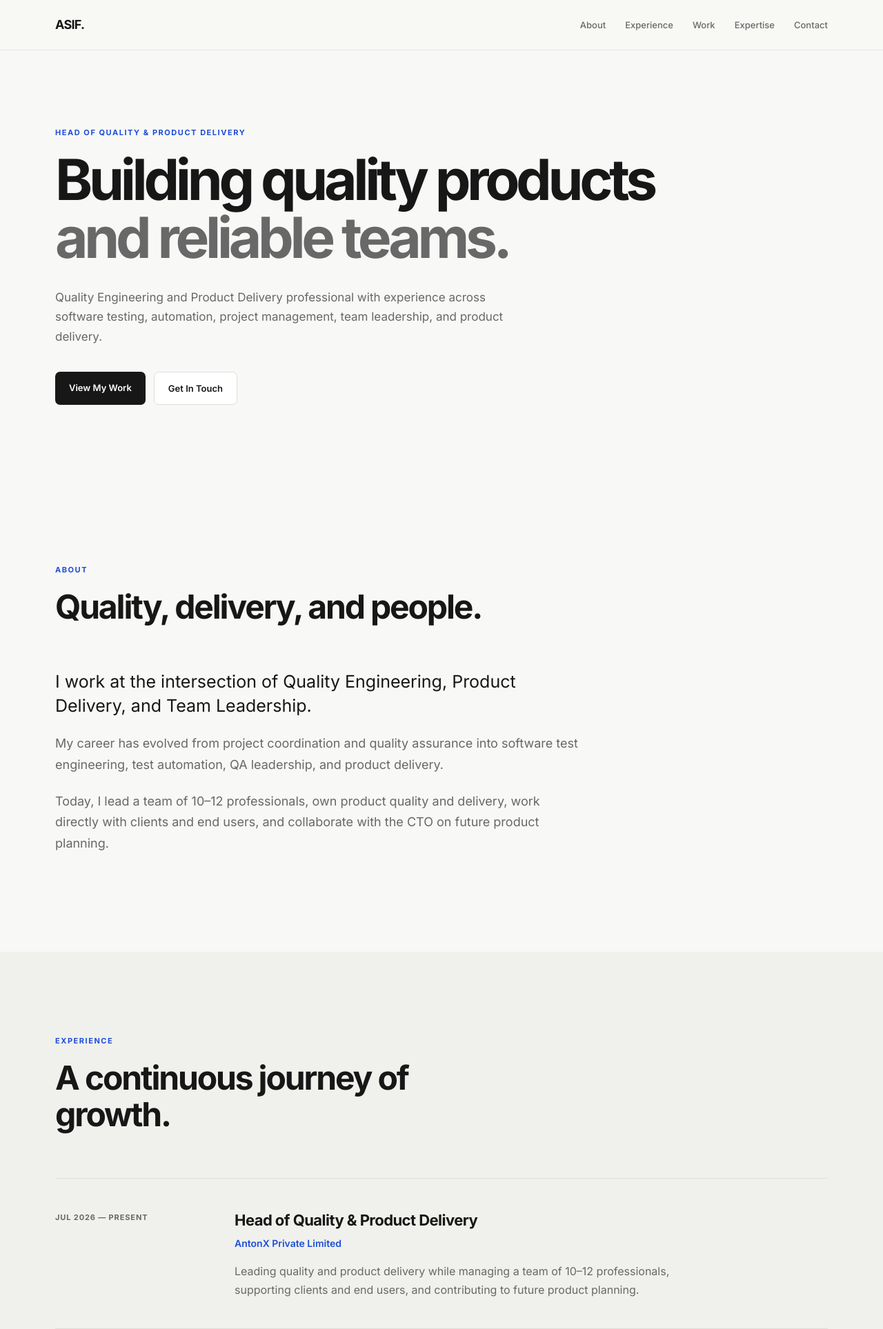
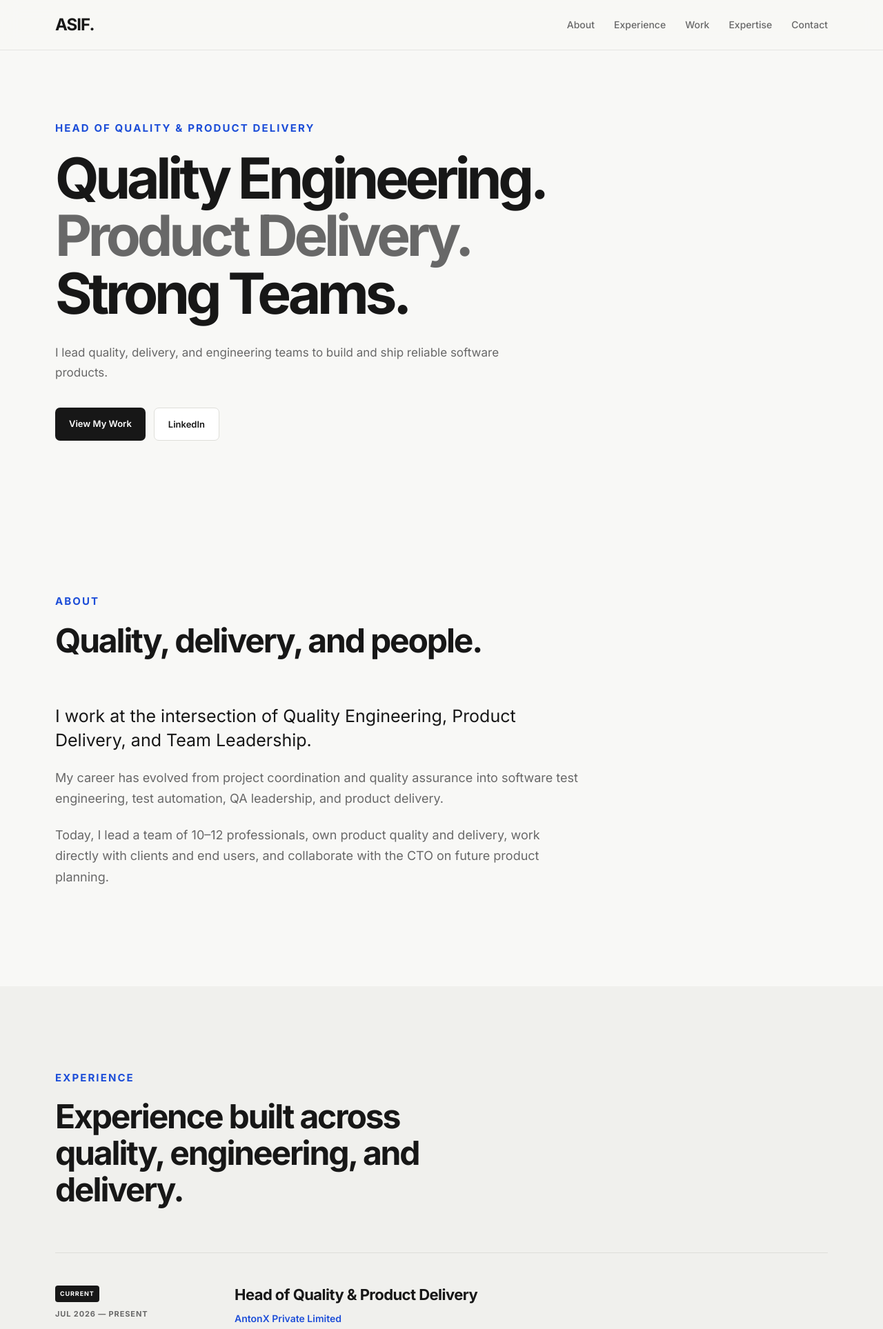
Before and after one commit to asifaims/asifaims.github.io, a plain HTML site: page index.html in a window 1280 px wide. Shown: the top 1927 px of the page at 69% size. Drawn offline with Linux system fonts and the light colour scheme.

Commit message:
improvements in homepage

```diff
--- a/index.html
+++ b/index.html
@@ -3,6 +3,7 @@
 <head>
     <meta charset="UTF-8">
     <meta name="viewport" content="width=device-width, initial-scale=1.0">
+    <link rel="icon" type="image/png" href="favicon.png">
 
     <title>Muhammad Asif Awan | Head of Quality & Product Delivery</title>
 
@@ -45,19 +46,25 @@
         <p class="eyebrow">HEAD OF QUALITY & PRODUCT DELIVERY</p>
 
         <h1>
-                    Building quality products
-                    <span>and reliable teams.</span>
+            Quality Engineering.
+            <span>Product Delivery.</span>
+            Strong Teams.
         </h1>
 
         <p class="hero-description">
-                    Quality Engineering and Product Delivery professional with
-                    experience across software testing, automation, project
-                    management, team leadership, and product delivery.
+            I lead quality, delivery, and engineering teams to build and ship
+            reliable software products.
         </p>
 
         <div class="hero-actions">
             <a href="#work" class="button primary">View My Work</a>
-                    <a href="#contact" class="button secondary">Get In Touch</a>
+
+            <a href="https://www.linkedin.com/in/asif925/"
+               target="_blank"
+               rel="noopener noreferrer"
+               class="button secondary">
+                LinkedIn
+            </a>
         </div>
 
     </div>
@@ -105,16 +112,20 @@
 
                 <div class="section-heading">
                     <p class="eyebrow">EXPERIENCE</p>
-                    <h2>A continuous journey of growth.</h2>
+                    <h2>Experience built across quality, engineering, and delivery.</h2>
                 </div>
 
                 <div class="timeline">
 
                     <article class="timeline-item">
-                        <div class="timeline-date">JUL 2026 — PRESENT</div>
+                        <div class="timeline-date">
+                        <span class="current-label">CURRENT</span>
+                        JUL 2026 — PRESENT
+                </div>
 
                         <div class="timeline-content">
                             <h3>Head of Quality & Product Delivery</h3>
+
                             <p class="company">AntonX Private Limited</p>
 
                             <p>
--- a/style.css
+++ b/style.css
@@ -70,7 +70,7 @@ a {
 }
 
 .logo {
-    font-size: 18px;
+    font-size: 24px;
     font-weight: 700;
     letter-spacing: -0.04em;
 }
@@ -81,7 +81,7 @@ nav {
 }
 
 nav a {
-    font-size: 13px;
+    font-size: 14px;
     font-weight: 500;
     color: var(--muted);
 
@@ -109,12 +109,13 @@ nav a:hover {
 .eyebrow {
     margin-bottom: 18px;
 
-    font-size: 11px;
+    font-size: 15px;
     font-weight: 700;
     letter-spacing: 0.14em;
 
     color: var(--accent);
 }
+
 
 .hero h1 {
     max-width: 900px;
@@ -226,6 +227,22 @@ nav a:hover {
 /* ================================
    Experience
 ================================ */
+.current-label {
+    display: block;
+    width: fit-content;
+
+    margin-bottom: 8px;
+    padding: 4px 7px;
+
+    border-radius: 4px;
+
+    background: var(--text);
+    color: white;
+
+    font-size: 9px;
+    font-weight: 700;
+    letter-spacing: 0.1em;
+}
 
 .timeline {
     border-top: 1px solid var(--border);
```
Also changed, not shown: favicon.png (added). Lines whose indentation alone changed are shown as unchanged.
